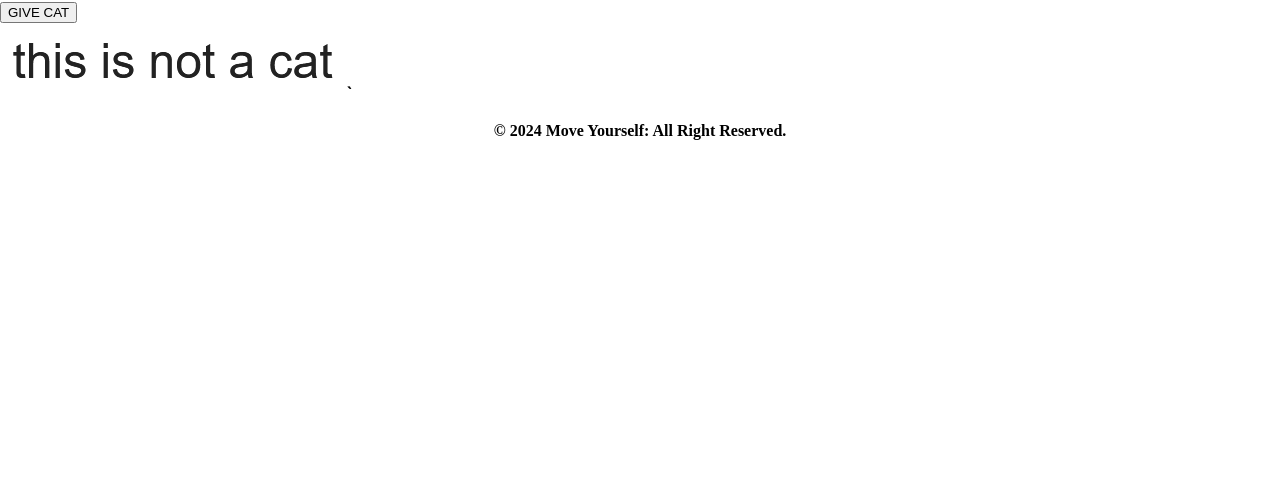
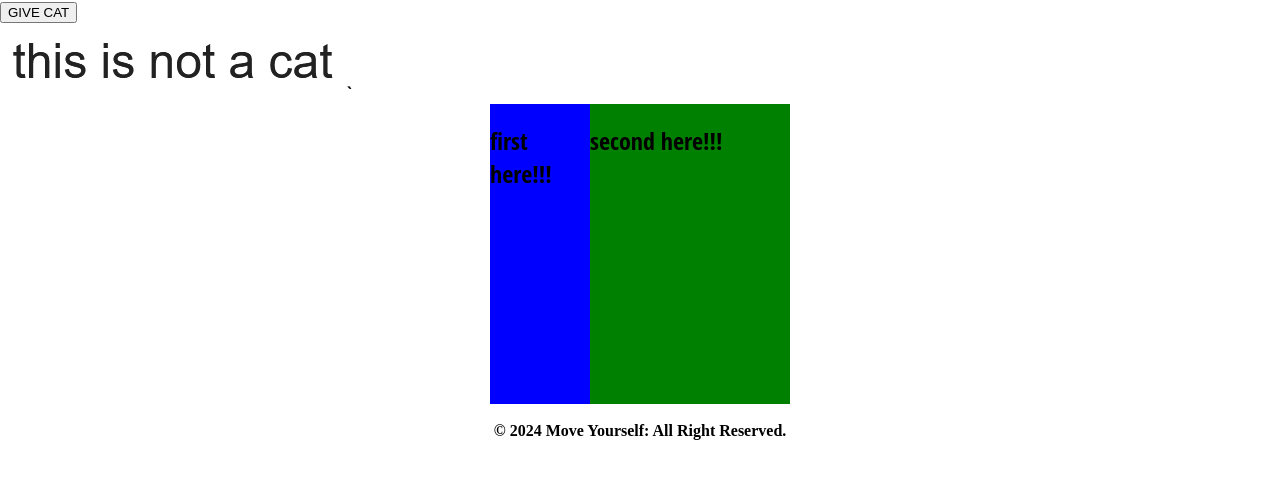
Before and after one commit to bookmarvel/cs422-group-SKAM, a plain HTML site: page plan.html in a window 1280 px wide. Shown: the part 158-636 px from the top of the page. Drawn offline with Linux system fonts and the light colour scheme.

Commit message:
add containers left and right for exercise page

```diff
--- a/plan.html
+++ b/plan.html
@@ -46,6 +46,17 @@
         <img src="images\not-a-cat.png" alt="not-a-cat" />`
        </div>
 
+       <!-- marianne testing -->
+       <div id="container">
+          <div id="first">
+            <h2> first here!!!</h2>
+          </div>
+          <div id="second">
+            <h2> second here!!!</h2>
+          </div>
+          <div id="clear"></div>
+       </div>
+
 
     <footer>
       <p><strong> &copy; 2024 Move Yourself: All Right Reserved.</strong></p>
--- a/styles/style.css
+++ b/styles/style.css
@@ -86,6 +86,28 @@ nav a:hover {
     transform: translate(-50%, -50%);
   }
 
+/* Containers Side by Side*/
+#container {
+    width: 300px;
+    background-color: #ffcc33;
+    margin: auto;
+}
+#first {
+    width: 100px;
+    float: left;
+    height: 300px;
+        background-color: blue;
+}
+#second {
+    width: 200px;
+    float: left;
+    height: 300px;
+    background-color: green;
+}
+#clear {
+    clear: both;
+}
+
 /* Footer */
 
 footer {
```
